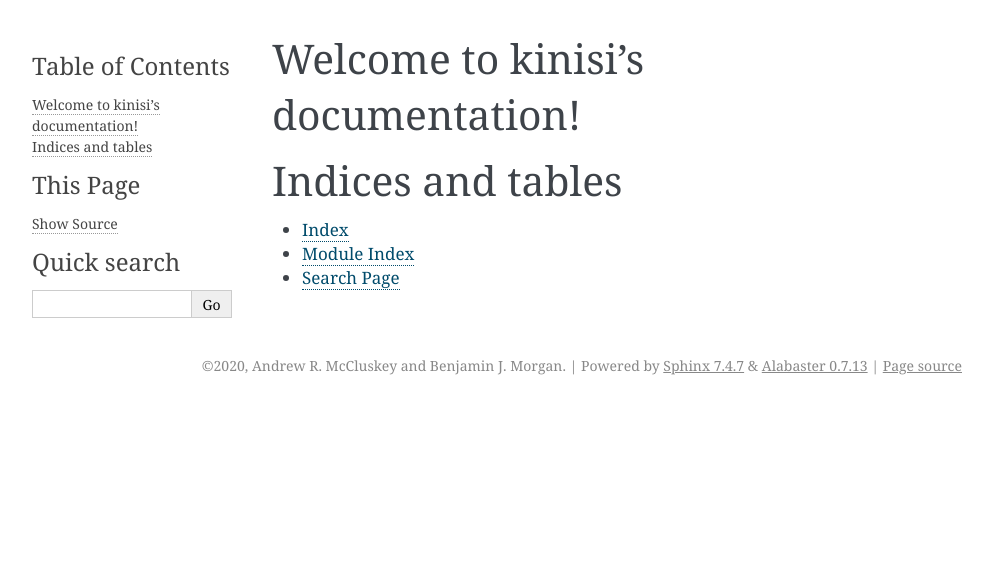
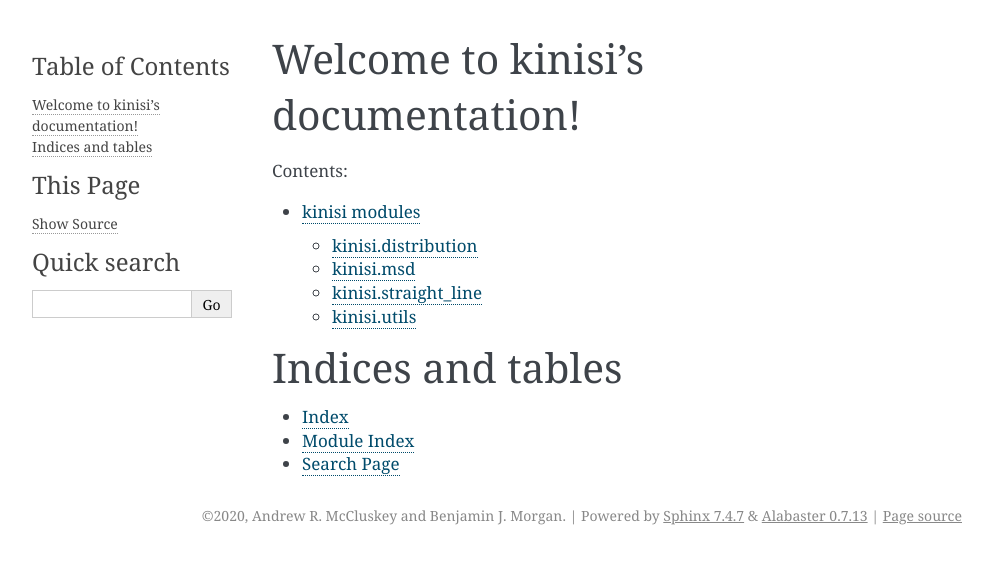
Before and after one commit to bjmorgan/kinisi, a Sphinx documentation site: the page built from docs/source/index.rst, in a window 1280 px wide. Shown: the top 564 px of the page, without its empty margins (148-1141 px from the left). Built offline with Sphinx 7.4.7, drawn with Linux system fonts in a browser that asks for light colours.

Commit message:
add docs

```diff
--- a/docs/source/conf.py
+++ b/docs/source/conf.py
@@ -44,6 +44,7 @@
     'sphinx.ext.todo',
     'sphinx.ext.coverage',
     'sphinx.ext.viewcode',
+    'sphinx.ext.napoleon',
 ]
 
 # Add any paths that contain templates here, relative to this directory.
--- /dev/null
+++ b/docs/source/distribution.rst
@@ -0,0 +1,7 @@
+kinisi\.distribution
+====================
+
+.. automodule:: kinisi.distribution
+    :members:
+    :undoc-members:
+    :show-inheritance:
--- a/docs/source/index.rst
+++ b/docs/source/index.rst
@@ -10,6 +10,8 @@
    :maxdepth: 2
    :caption: Contents:
 
+   modules
+
 
 
 Indices and tables
--- /dev/null
+++ b/docs/source/modules.rst
@@ -0,0 +1,10 @@
+kinisi modules
+==============
+
+.. toctree::
+   :maxdepth: 4
+
+   distribution
+   msd
+   straight_line
+   utils
--- /dev/null
+++ b/docs/source/msd.rst
@@ -0,0 +1,7 @@
+kinisi\.msd
+===========
+
+.. automodule:: kinisi.msd
+    :members:
+    :undoc-members:
+    :show-inheritance:
--- /dev/null
+++ b/docs/source/straight_line.rst
@@ -0,0 +1,7 @@
+kinisi\.straight_line
+=====================
+
+.. automodule:: kinisi.straight_line
+    :members:
+    :undoc-members:
+    :show-inheritance:
--- /dev/null
+++ b/docs/source/utils.rst
@@ -0,0 +1,7 @@
+kinisi\.utils
+=============
+
+.. automodule:: kinisi.utils
+    :members:
+    :undoc-members:
+    :show-inheritance:
```
Also changed, not shown: 1 other file.
